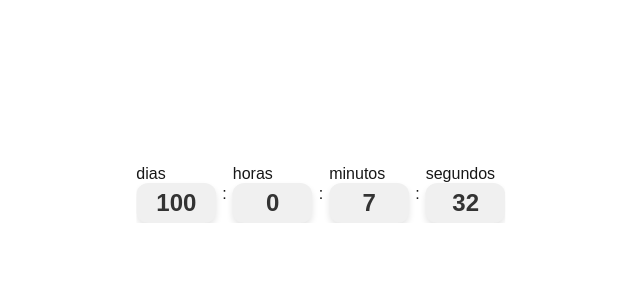
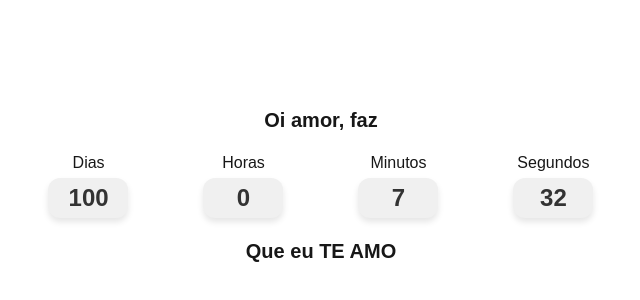
Before and after one commit to umrodrigues/relationshipcounter, a Next.js app: page / in a window 1280 px wide. Shown: the part 206-506 px from the top of the page, without its empty margins (319-959 px from the left). Built offline with nearby package versions, Linux system fonts and the light colour scheme.

Commit message:
feat: add message

```diff
--- a/src/app/components/box-time-group/BoxTimeGroup.module.scss
+++ b/src/app/components/box-time-group/BoxTimeGroup.module.scss
@@ -5,4 +5,31 @@
     flex-wrap: wrap;
     justify-content: center;
     overflow: hidden;
-  }
+    justify-content: space-around;
+    text-align: center;
+}
+
+.message {
+    width: 100%;
+    text-align: center;
+    margin-bottom: 16px;
+    font-size: 20px;
+    font-weight: bold;
+}
+
+.message2{
+    width: 100%;
+    text-align: center;
+    margin-bottom: 16px;
+    font-size: 20px;
+    font-weight: bold;
+    margin-top: 16px;
+}
+
+
+.hours, .days, .minutes, .seconds {
+    display: flex;
+    flex-direction: column;
+    align-items: center;
+    gap: 6px;
+}
--- a/src/app/components/box-time-group/box-time-group.tsx
+++ b/src/app/components/box-time-group/box-time-group.tsx
@@ -1,5 +1,4 @@
 'use client';
-
 import React from 'react';
 import BoxTime from '../box-time/box-time';
 import styles from './BoxTimeGroup.module.scss';
@@ -11,28 +10,34 @@ const BoxTimeGroup: React.FC = () => {
 
   return (
     <>
-    <div className={styles.wrapper}>
+      <div className={styles.wrapper}>
+        <div className={styles.message}>
+          <p>Oi amor, faz</p>
+        </div>
+
         <div className={styles.days}>
-            <p>dias</p>
+            <p>Dias</p>
             <BoxTime value={days} />
         </div>
-        <p>:</p>
+
         <div className={styles.hours}>
-            <p>horas</p>
+            <p>Horas</p>
             <BoxTime value={hours} />
         </div>
-        <p>:</p>
+
         <div className={styles.minutes}>
-            <p>minutos</p>
+            <p>Minutos</p>
             <BoxTime value={minutes} />
         </div>
-      <p>:</p>
-      <div className={styles.seconds}>
-      <p>segundos</p>
-      <BoxTime value={seconds} />
+
+        <div className={styles.seconds}>
+          <p>Segundos</p>
+          <BoxTime value={seconds} />
+        </div>
+        <div className={styles.message2}>
+          <p>Que eu TE AMO</p>
+        </div>
       </div>
-
-    </div>
     </>
   );
 };
```
